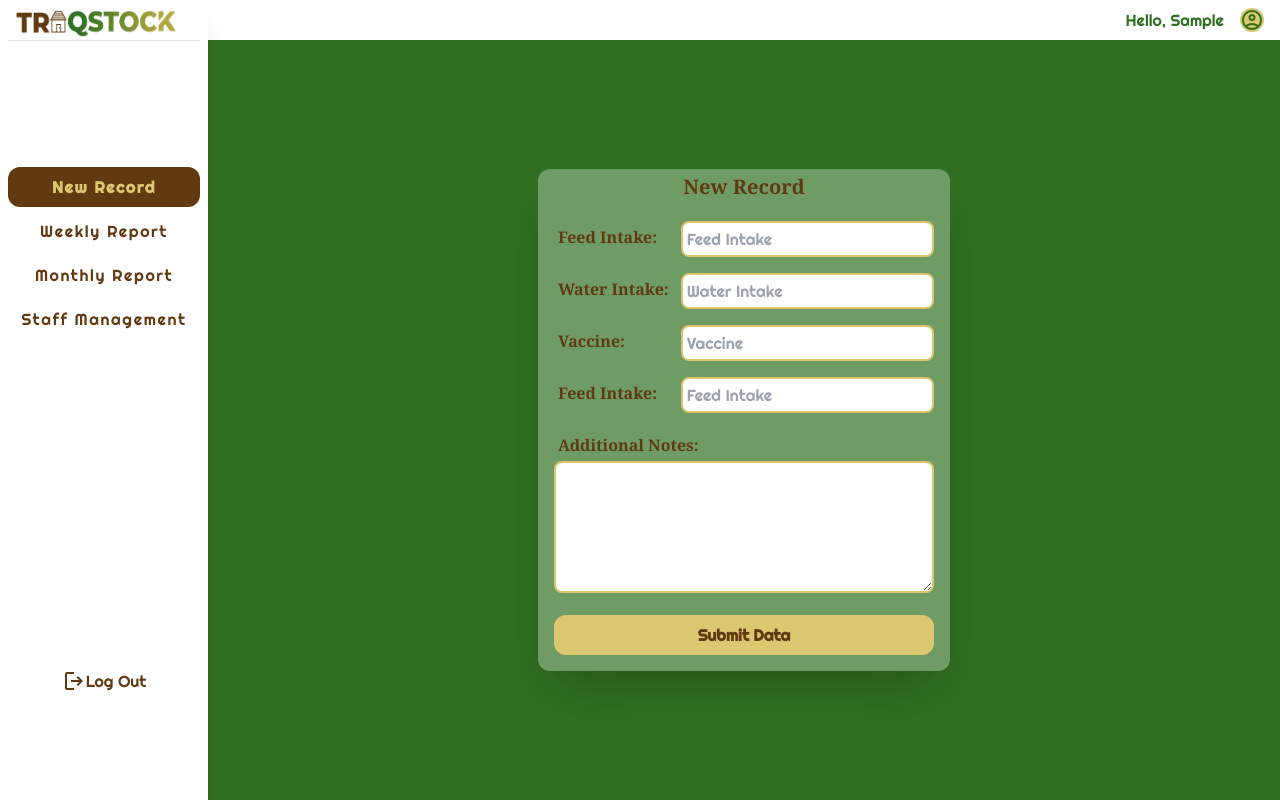
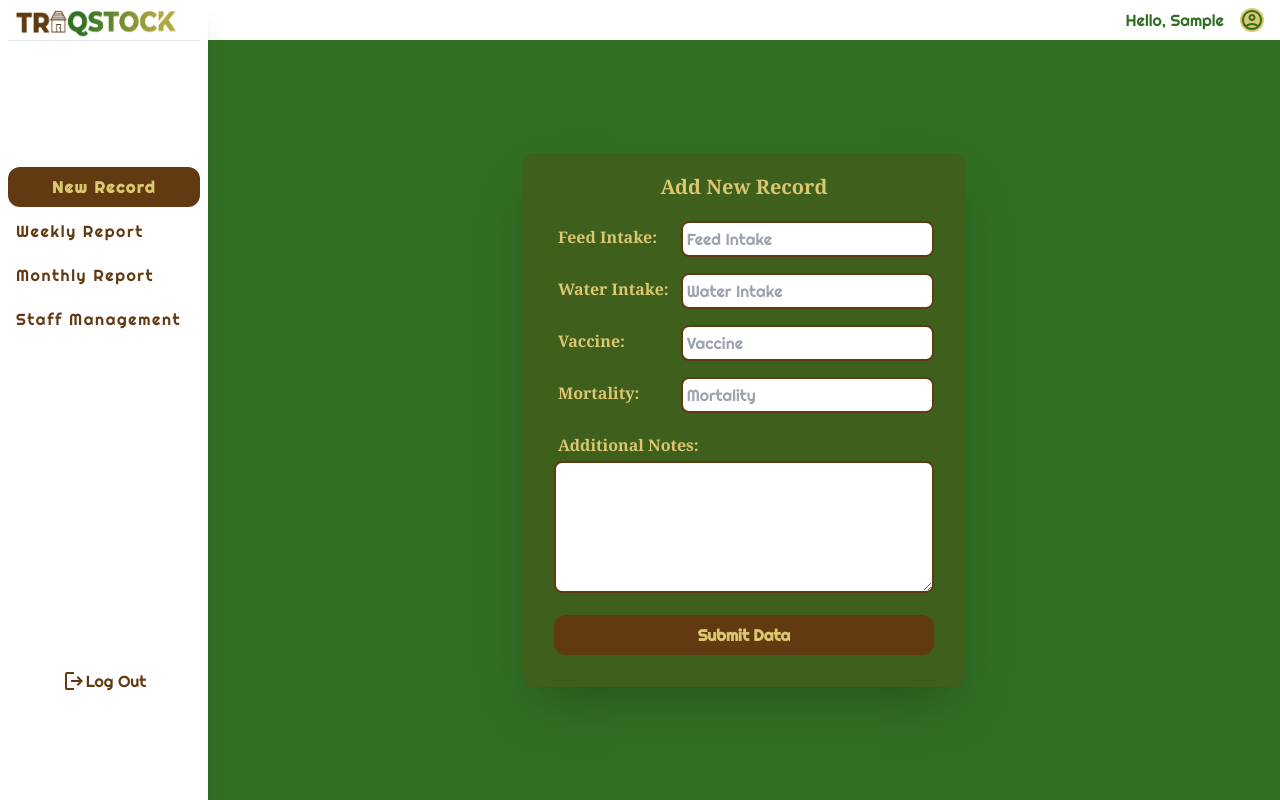
Before and after one commit to HenryAnyiam/traqstock-client, a React (Create React App) app: page /login in a window 1280 px wide. Both pictures are taken after typing "Sample", "Sample123" into the empty fields and a click on the button "Continue". Built offline with nearby package versions, Linux system fonts and the light colour scheme.

Commit message:
Start staff view

```diff
--- a/src/App.css
+++ b/src/App.css
@@ -18,12 +18,14 @@
     color: #dbc76f;
     font-weight: 700;
     background-color: #613a12;
+    text-align: center;
 }
 
 #navList a.active {
     color: #dbc76f;
     font-weight: 700;
     background-color: #613a12;
+    text-align: center;
 }
 
 .background-container {
--- a/src/Components/DashBoardSideBar.js
+++ b/src/Components/DashBoardSideBar.js
@@ -51,7 +51,7 @@ function DashboardSideBar() {
         <img src={logo} alt="logo" className="h-8 w-40 ml-2"/>
         <hr />
       </div>
-      <nav className="row-span-3 px-2 text-center tracking-widest" id="navList">
+      <nav className="row-span-3 px-2 text-left tracking-widest" id="navList">
         <NavLink to='new-record' className="block p-2 rounded-xl my-1">New Record</NavLink>
         <NavLink to='weekly-report' className="block p-2 rounded-xl my-1">Weekly Report</NavLink>
         <NavLink to='monthly-report' className="block p-2 rounded-xl my-1">Monthly Report</NavLink>
--- a/src/Components/Login.js
+++ b/src/Components/Login.js
@@ -75,7 +75,7 @@ function Login() {
         <div className="background-image" id="images5"></div>
         <div className="background-image firstImage" id="images6"></div>
   </div>
-  <div class="w-full z-10">
+  <div class="w-full z-10 bg-white/50 h-screen">
     <div className="py-2 px-2">
           <img src={logo} alt="logo" className="h-10 w-44 ml-2"/>
     </div>
--- a/src/Components/NewRecord.js
+++ b/src/Components/NewRecord.js
@@ -3,37 +3,37 @@ import React from 'react'
 function NewRecord() {
   return (
     <div className="bg-base-green flex h-full justify-center items-center">
-    <div className="bg-white/[.3] shadow-2xl rounded-xl h-fit w-60 lg:w-fit">
-        <p className="text-center rounded-xl font-bold font-serif text-base-brown p-1 w-full mb-2 text-xl">New Record</p>
+    <div className="bg-base-brown/[.3] shadow-2xl rounded-xl h-fit w-80 lg:w-fit p-4">
+        <p className="text-center rounded-xl font-bold font-serif text-hover-gold p-1 w-full mb-2 text-xl">Add New Record</p>
         <form>
             <div class="m-4 lg:grid lg:grid-cols-3">
-                <label for="feed_intake" class="font-bold font-serif text-base-brown p-1 mr-2">Feed Intake:</label>
+                <label for="feed_intake" class="font-bold font-serif text-hover-gold p-1 mr-2">Feed Intake:</label>
                 <input type="number" name="feed_intake" id="feed_intake" placeholder="Feed Intake"
-                class="bg-white border-2 border-hover-gold rounded-lg p-1 w-58 focus:outline-0 lg:col-span-2" required />
+                class="bg-white border-2 border-base-brown rounded-lg p-1 w-full lg:w-58 focus:outline-0 lg:col-span-2" required />
             </div>
             <div class="m-4 lg:grid lg:grid-cols-3">
-                <label for="water_intake" class="font-bold font-serif text-base-brown p-1 mr-2">Water Intake:</label>
+                <label for="water_intake" class="font-bold font-serif text-hover-gold p-1 mr-2">Water Intake:</label>
                 <input type="number" name="water_intake" id="water_intake" placeholder="Water Intake"
-                class="bg-white border-2 border-hover-gold rounded-lg p-1 w-58 focus:outline-0 lg:col-span-2" required />
+                class="bg-white border-2 border-base-brown rounded-lg p-1 w-full lg:w-58 focus:outline-0 lg:col-span-2" required />
             </div>
             <div class="m-4 lg:grid lg:grid-cols-3">
-                <label for="vaccine" class="font-bold font-serif text-base-brown p-1 mr-2">Vaccine:</label>
-                <input type="number" name="vaccine" id="vaccine" placeholder="Vaccine"
-                class="bg-white border-2 border-hover-gold rounded-lg p-1 w-58 focus:outline-0 lg:col-span-2" required />
+                <label for="vaccine" class="font-bold font-serif text-hover-gold p-1 mr-2">Vaccine:</label>
+                <input type="text" name="vaccine" id="vaccine" placeholder="Vaccine"
+                class="bg-white border-2 border-base-brown rounded-lg p-1 w-full lg:w-58 focus:outline-0 lg:col-span-2" required />
             </div>
             <div class="m-4 lg:grid lg:grid-cols-3">
-                <label for="feed_intake" class="font-bold font-serif text-base-brown p-1 mr-2">Feed Intake:</label>
-                <input type="number" name="feed_intake" id="feed_intake" placeholder="Feed Intake"
-                class="bg-white border-2 border-hover-gold rounded-lg p-1 w-58 focus:outline-0 lg:col-span-2" required />
+                <label for="mortality" class="font-bold font-serif text-hover-gold p-1 mr-2">Mortality:</label>
+                <input type="number" name="mortality" id="mortality" placeholder="Mortality"
+                class="bg-white border-2 border-base-brown rounded-lg p-1 w-full lg:w-58 focus:outline-0 lg:col-span-2" required />
             </div>
             <div class="m-4">
-                <label for="additional_notes" class="font-bold font-serif text-base-brown p-1 mr-2 block">Additional Notes:</label>
+                <label for="additional_notes" class="font-bold font-serif text-hover-gold p-1 mr-2 block">Additional Notes:</label>
                 <textarea rows="5"
-                className='w-full bg-white border-2 border-hover-gold rounded-lg p-1 w-58 focus:outline-0'></textarea>
+                className='w-full bg-white border-2 border-base-brown rounded-lg p-1 w-full lg:w-58 focus:outline-0'></textarea>
             </div>
             <div className="m-4 flex justify-center">
                 <button type="submit"
-                className="text-center w-full text-base-brown bg-hover-gold p-2 rounded-xl font-bold hover:text-hover-gold hover:bg-base-brown">
+                className="text-center w-full text-hover-gold bg-base-brown p-2 rounded-xl font-bold hover:text-base-brown hover:bg-hover-gold">
                   Submit Data
                 </button>
             </div>
--- a/src/Components/StaffManagement.js
+++ b/src/Components/StaffManagement.js
@@ -2,8 +2,30 @@ import React from 'react'
 
 function StaffManagement() {
   return (
-    <div className='ml-4'>StaffManagement</div>
+    <div className='h-full p-4 w-full'>
+      <div className='flex justify-between m-2 ml-0'>
+        <h2 className='text-3xl'>Staff Details</h2>
+        <button
+        className='fill-hover-gold text-hover-gold flex w-28 items-center bg-base-brown justify-center rounded-lg shadow-md hover:bg-hover-gold hover:text-base-brown hover:fill-base-brown'>
+          <span className='text-sm'>New Staff</span>
+          <svg xmlns="http://www.w3.org/2000/svg"
+            viewBox="0 -960 960 960"
+            className='h-6 w-6 ml-1'>
+            <path d="M440-440H200v-80h240v-240h80v240h240v80H520v240h-80v-240Z"/></svg>
+        </button>
+      </div>
+      <table className='table-auto w-full border-collapse'>
+        <thead className='shadow-lg text-left bg-hover-gold text-base-brown font-bold'>
+          <tr className='h-10'>
+            <td className='p-2 w-[10%]'>S/N</td>
+            <td className='p-2 w-[35%]'>Name</td>
+            <td className='p-2 w-[35%]'>Role</td>
+            <td  className='p-2 w-[20%]'>Action</td>
+          </tr>
+        </thead>
+      </table>
+    </div>
   )
 }
 
-export default StaffManagement
+export default StaffManagement;
```
Also changed, not shown: src/Assets/img/add_24dp_DBC76F_FILL0_wght400_GRAD0_opsz24.svg (added).
